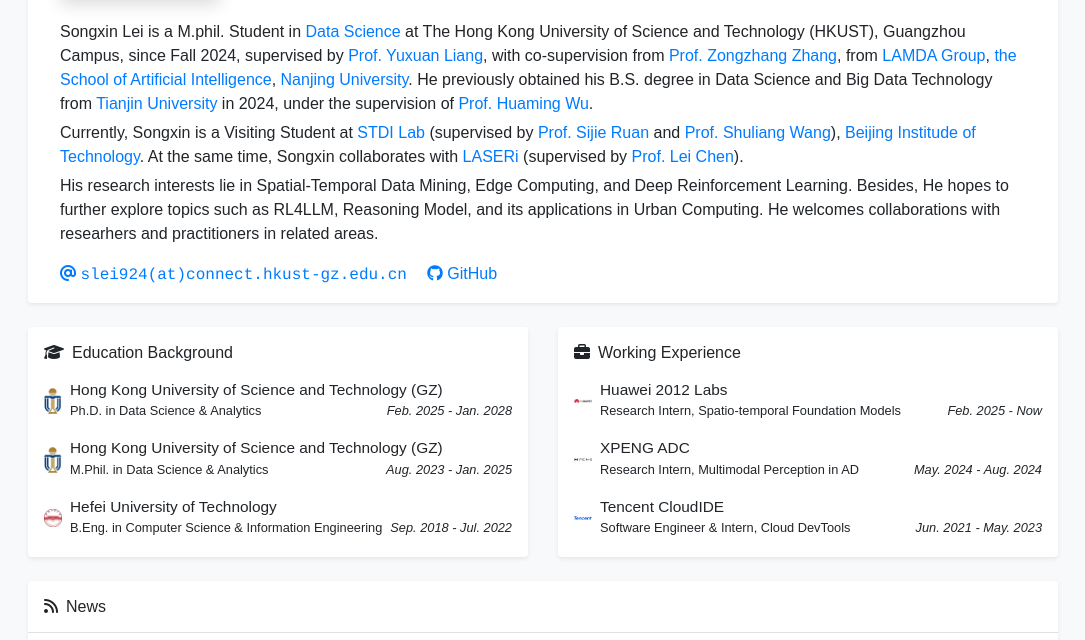
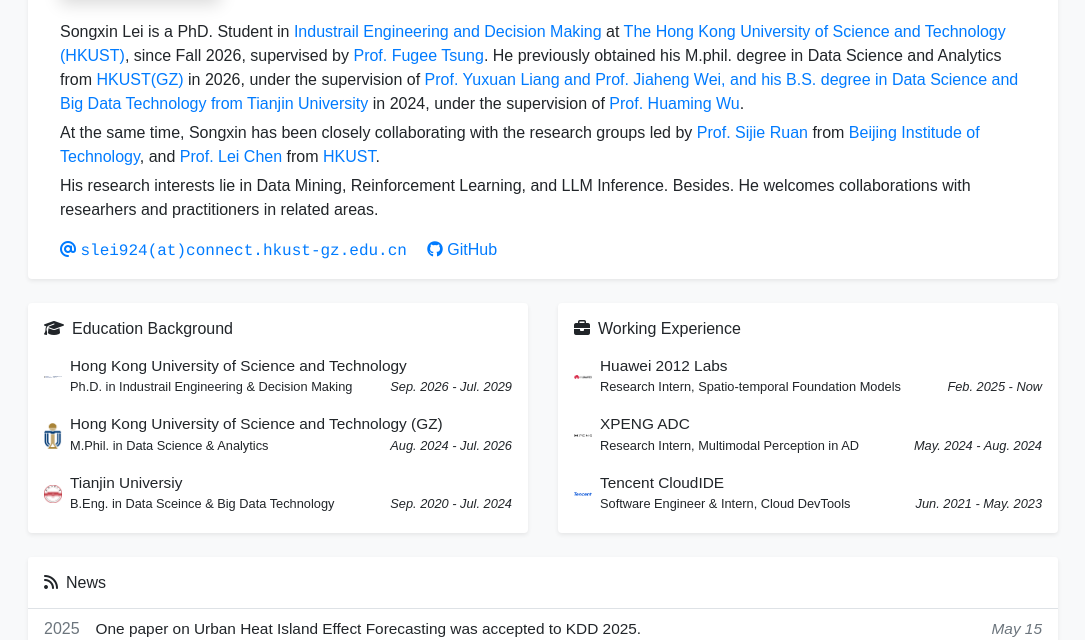
Before and after one commit to thunderlrr/songxinlei.github.io, a Jekyll site: the page built from index.html, in a window 1280 px wide and 900 px high, cut to the strip 260-900 px from the top of the window. Shown: the whole strip, without its empty margins (97-1182 px from the left). Built offline with Jekyll 4.4.1, drawn with Linux system fonts in a browser that asks for light colours; a style sheet for code colours, icons or effects is not loaded.

Commit message:
Update profile.yml

```diff
--- a/_data/profile.yml
+++ b/_data/profile.yml
@@ -21,32 +21,32 @@
 
 short_bio: >-
   <p style="margin-bottom: 5px;">
-    Songxin Lei is a M.phil. Student in <a href="http://dsa.hkust-gz.edu.cn/" target="_blank">Data Science</a> at The Hong Kong University of Science and Technology (HKUST), Guangzhou Campus, since Fall 2024, supervised by <a href="https://yuxuanliang.com/" target="_blank">Prof. Yuxuan Liang</a>, with co-supervision from <a href="https://ai.nju.edu.cn/zhangzongzhang/index.htm" target="_blank">Prof. Zongzhang Zhang</a>, from <a href="http://www.lamda.nju.edu.cn/CH.MainPage.ashx" target="_blank">LAMDA Group</a>, <a href="https://ai.nju.edu.cn/" target="_blank">the School of Artificial Intelligence</a>, <a href="https://www.nju.edu.cn/" target="_blank">Nanjing University</a>. He previously obtained his B.S. degree in Data Science and Big Data Technology from <a href="https://www.tju.edu.cn/" target="_blank">Tianjin University</a> in 2024, under the supervision of <a href="http://www.huamingwu.cn/" target="_blank">Prof. Huaming Wu</a>.
+    Songxin Lei is a PhD. Student in <a href="https://ieda.ust.hk/eng/index.php" target="_blank">Industrail Engineering and Decision Making</a> at <a href="https://hkust.edu.hk/" target="_blank">The Hong Kong University of Science and Technology (HKUST)</a>, since Fall 2026, supervised by <a href="https://www.ieda.ust.hk/dfaculty/tsung/" target="_blank">Prof. Fugee Tsung</a>. He previously obtained his M.phil. degree in Data Science and Analytics from  <a href="https://www.tju.edu.cn/" target="_blank">HKUST(GZ)</a> in 2026, under the supervision of <a href="https://yuxuanliang.com/" target="_blank">Prof. Yuxuan Liang and <a href="https://sites.google.com/ucsc.edu/jiahengwei" target="_blank">Prof. Jiaheng Wei, and his B.S. degree in Data Science and Big Data Technology from <a href="https://www.tju.edu.cn/" target="_blank">Tianjin University</a> in 2024, under the supervision of <a href="http://www.huamingwu.cn/" target="_blank">Prof. Huaming Wu</a>.
   </p>
   <p style="margin-bottom: 5px;">
-    Currently, Songxin is a Visiting Student at <a href="http://stdi.top/" target="_blank">STDI Lab</a> (supervised by <a href="http://www.sjruan.me/" target="_blank">Prof. Sijie Ruan</a> and <a href="https://cs.bit.edu.cn/szdw/jcrc/gjjljrc/e33ed58303834b8bacb757f38538e00d.blk.htm" target="_blank">Prof. Shuliang Wang</a>), <a href="https://www.bit.edu.cn/" target="_blank">Beijing Institude of Technology</a>. At the same time, Songxin collaborates with <a href="https://hkust.edu.hk/zh-hans/news/hkust-launches-low-altitude-economy-research-center" target="_blank">LASERi</a> (supervised by <a href="https://cse.hkust.edu.hk/~leichen/" target="_blank">Prof. Lei Chen</a>).
+    At the same time, Songxin has been closely collaborating with the research groups led by <a href="http://www.sjruan.me/" target="_blank">Prof. Sijie Ruan</a> from <a href="https://www.bit.edu.cn/" target="_blank">Beijing Institude of Technology</a>, and <a href="https://cse.hkust.edu.hk/~leichen/" target="_blank">Prof. Lei Chen</a> from <a href="https://hkust.edu.hk/" target="_blank">HKUST</a>.
   </p>
   <p style="margin-bottom: 5px;">
-    His research interests lie in Spatial-Temporal Data Mining, Edge Computing, and Deep Reinforcement Learning. Besides, He hopes to further explore topics such as RL4LLM, Reasoning Model, and its applications in Urban Computing. He welcomes collaborations with researhers and practitioners in related areas.
+    His research interests lie in Data Mining, Reinforcement Learning, and LLM Inference. Besides. He welcomes collaborations with researhers and practitioners in related areas.
   </p>
 
 portrait_url: /assets/images/photos/Songxin.jpg
 portrait_caption: >-
-  I'm siru. Welcome to my homepage~
+  I'm Songxin. Welcome to my homepage~
 
 education:
-- name: Hong Kong University of Science and Technology (GZ)
-  logo: /assets/images/badges/HKUST_GZ.png
-  position: Ph.D. in Data Science & Analytics
-  date: Feb. 2025 - Jan. 2028
+- name: Hong Kong University of Science and Technology
+  logo: /assets/images/badges/HKUST-Logo.png
+  position: Ph.D. in Industrail Engineering & Decision Making
+  date: Sep. 2026 - Jul. 2029
 - name: Hong Kong University of Science and Technology (GZ)
   logo: /assets/images/badges/HKUST_GZ.png
   position: M.Phil. in Data Science & Analytics
-  date: Aug. 2023 - Jan. 2025
-- name: Hefei University of Technology
+  date: Aug. 2024 - Jul. 2026
+- name: Tianjin Universiy
   logo: /assets/images/badges/HFUT.png
-  position: B.Eng. in Computer Science & Information Engineering
-  date: Sep. 2018 - Jul. 2022
+  position: B.Eng. in Data Sceince & Big Data Technology
+  date: Sep. 2020 - Jul. 2024
 
 experience:
 - name: Huawei 2012 Labs
```
